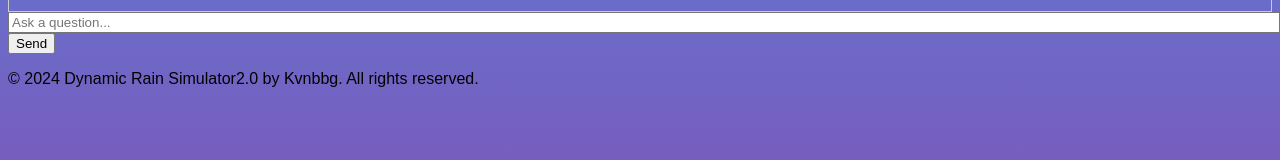
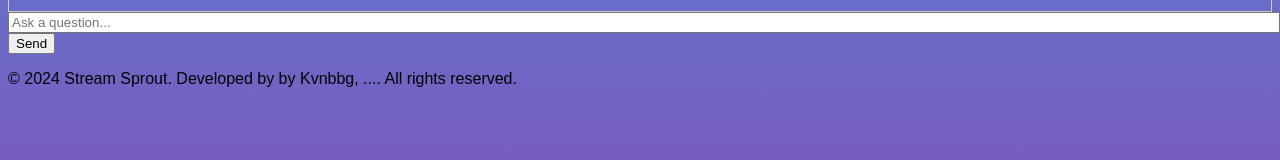
Before and after one commit to Kvnbbg/StreamSprout, a website: page public/index.html in a window 1280 px wide. Shown: the part 390-550 px from the top of the page. Drawn offline with nearby package versions, Linux system fonts and the light colour scheme.

Commit message:
build footer

```diff
--- a/public/index.html
+++ b/public/index.html
@@ -118,7 +118,7 @@
     <div id="chat-box"></div>
     <input id="input-box" type="text" placeholder="Ask a question..." />
     <button id="send-button">Send</button>
-    <p>&copy; 2024 Dynamic Rain Simulator2.0<a href="https://github.com/Kvnbbg"></a> by Kvnbbg</a>. All rights reserved.</p>
+    <p>&copy; 2024 Stream Sprout. Developed by <a href="https://github.com/Kvnbbg"></a> by Kvnbbg, ...</a>. All rights reserved.</p>
     <script>
         $(document).ready(function() {
             $('#send-button').click(function() {
```
